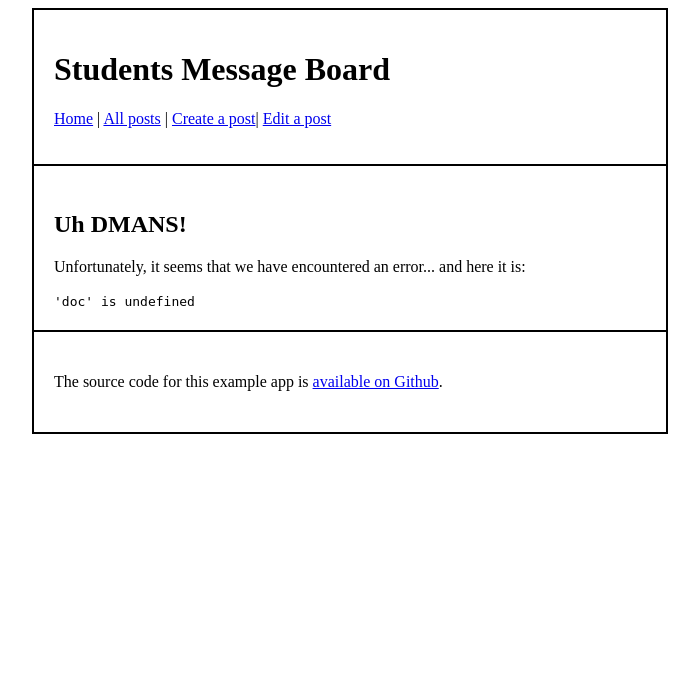
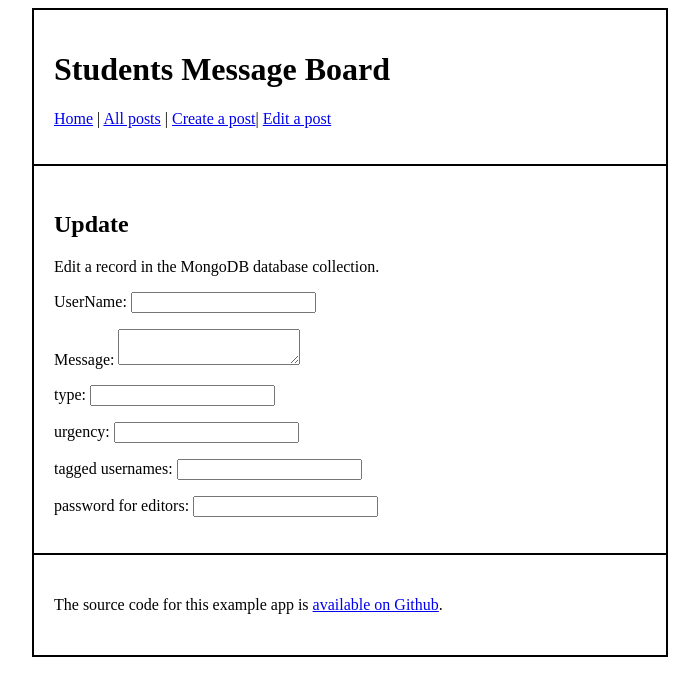
Before and after one commit to uljad/WebAppDemo, a Flask app: page /edit in a window 1280 px wide. Shown: the top 696 px of the page, without its empty margins (290-989 px from the left). Run offline with Flask 2, Linux system fonts and the light colour scheme; parts of the project's set-up code (start-up, migrations or seed data) failed here and were passed over.

Commit message:
edit with forms

```diff
--- a/templates/edit.html
+++ b/templates/edit.html
@@ -2,9 +2,19 @@
 <h2>Update</h2>
 <p>Edit a record in the MongoDB database collection.</p>
 <form method="POST" action="{{ url_for('edit_post') }}">
+  <p>UserName: <input type="text" id="fname" name="fname" /><br /></p>
   <p>
-    Your name:
-    <!-- <input type="text" id="fname" name="fname" value="{{doc.name}}" /><br /> -->
+    Message:
+    <textarea type="text" id="fmessage" name="fmessage"></textarea>
   </p>
+  <p>type: <input type="text" id="ftype" name="ftype" /><br /></p>
+  <p>urgency: <input type="text" id="furgency" name="furgency" /><br /></p>
+  <p>tagged usernames: <input type="text" id="ftagged" name="ftagged" /><br /></p>
+  <p>password for editors: <input type="text" id="fcode" name="fcode" /><br /></p>
+
+  <!-- <p>
+    <a href="{{ url_for('read')}}">Cancel</a>
+    <input type="submit" name="post-btn" value="Post" />
+  </p> -->
 </form>
 {% endblock %}
```
